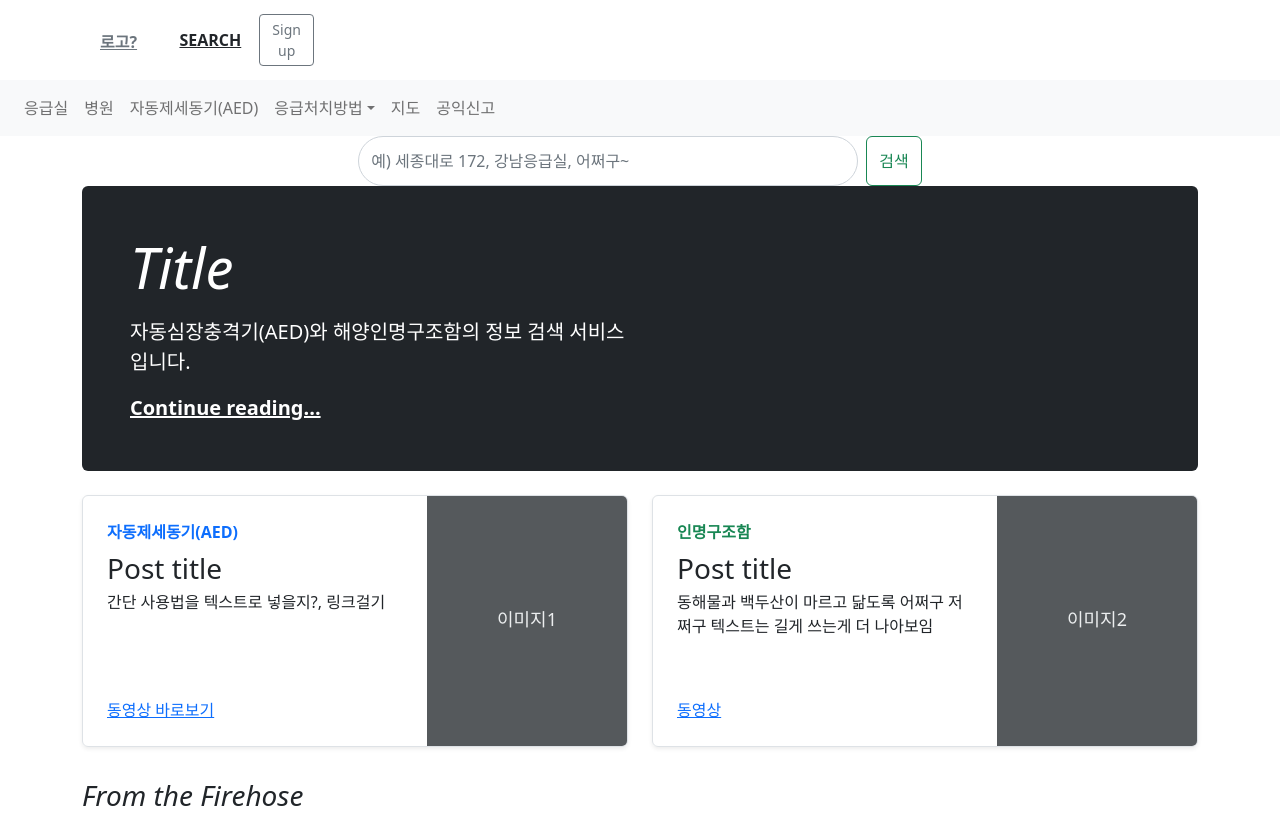
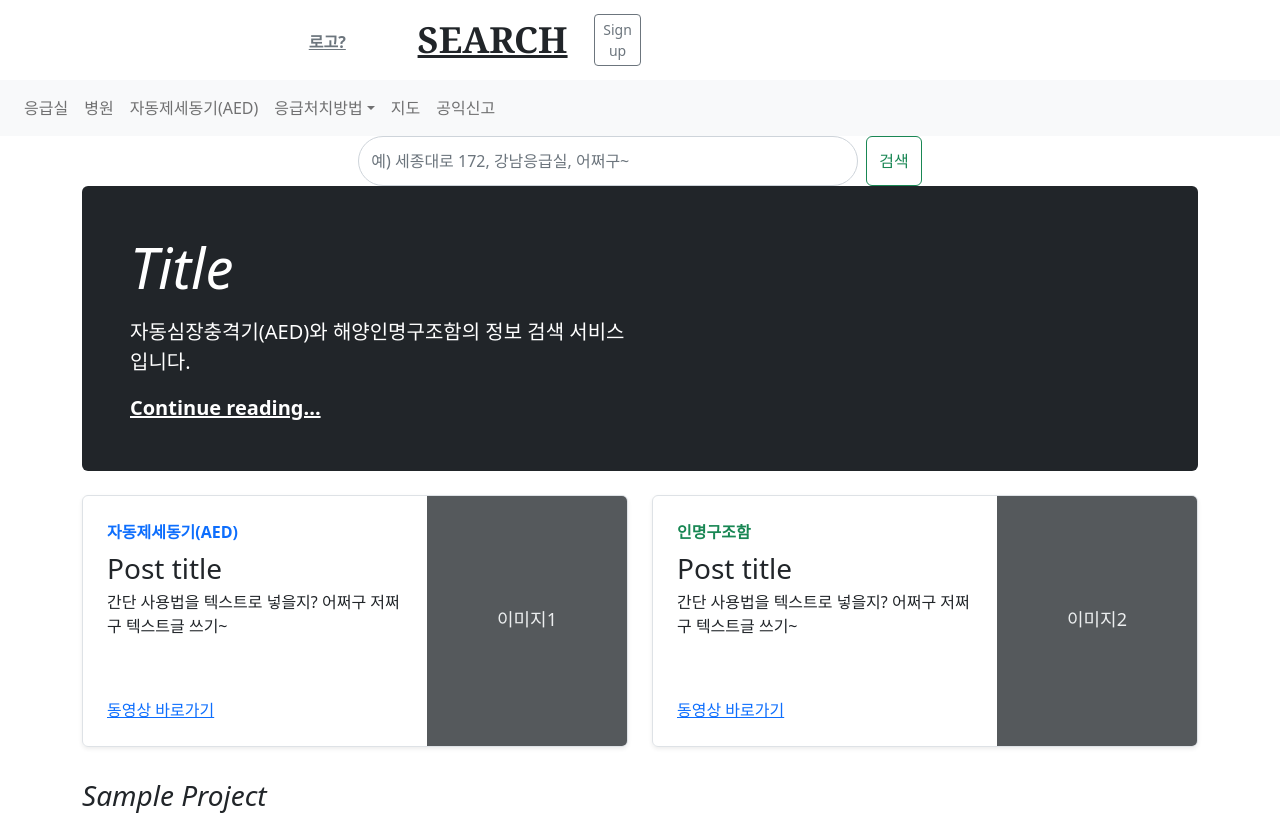
Before and after one commit to LEEJONGHEON/MapProject, a React (Create React App) app: page /Mainpage in a window 1280 px wide. Shown: the top 815 px of the page. Built offline with nearby package versions, Linux system fonts and the light colour scheme; the HTML template or start-up script is replaced by a standard one.

Commit message:
JH-first

```diff
--- a/src/App.css
+++ b/src/App.css
@@ -88,7 +88,39 @@ body #map {
   width: 100%;
 }
 
+.blog-header-logo {
+  font-family: "Playfair Display", Georgia, "Times New Roman", serif/*rtl:Amiri, Georgia, "Times New Roman", serif;; */;
+  font-size: 2.25rem;
+}
 
+.maincontainer, .container-md, .container-sm {
+  max-width: 720px;
+}
+
+
+.maincontainer, .container-fluid, .container-lg, .container-md, .container-sm, .container-xl, .container-xxl {
+  --bs-gutter-x: 1.5rem;
+  --bs-gutter-y: 0;
+  width: 100%;
+  padding-right: calc(var(--bs-gutter-x) * .5);
+  padding-left: calc(var(--bs-gutter-x) * .5);
+  margin-right: auto;
+  margin-left: auto;
+}
+
+.maincontainer {
+  justify-content: space-evenly;
+}
+
+.me-auto {
+  display: flex;
+  justify-content: center;
+}
+
+.btn-sm {
+
+  margin-left: 80%;;
+}
 
 div .d-flex{
   justify-content: center;
@@ -223,6 +255,7 @@ margin-right: 30px;
  .maincontainer {
   display: flex;
   margin-left: 100px;
+  justify-items: center;
  }
 
 
--- a/src/App.js
+++ b/src/App.js
@@ -568,7 +568,7 @@ function App() {
     return (
         <div>
             <Header />
-        <div>
+
             <Navigation/>
             <BrowserRouter>
                 <Routes>
@@ -581,7 +581,7 @@ function App() {
                     <Route path="/Board" element={<Board />} />
                 </Routes>
             </BrowserRouter>
-        </div>
+
 
         <Footer />
         </div>
--- a/src/Component/Footer.js
+++ b/src/Component/Footer.js
@@ -5,7 +5,7 @@ const Footer = () => {
     return(
 
      <div class="blog-footer">
-        <p>공익신고 접수는 <a href="https://getbootstrap.com/">여기</a>
+        <p>공익신고 접수는 <a href="Board">여기</a>
         를 클릭해주세요
         </p>
      </div>
--- a/src/Component/Header.js
+++ b/src/Component/Header.js
@@ -8,14 +8,14 @@ const Header = () => {
   <header class="blog-header lh-1 py-3">
     <div class="row flex-nowrap justify-content-between align-items-center">
       <div class="col-4 pt-1">
-        <a class="link-secondary" href="#">로고?</a>
+        <a class="link-secondary" href="Mainpage">로고?</a>
       </div>
       <div class="col-4 text-center">
-        <a class="blog-header-logo text-dark" href="#">SEARCH</a>
+        <a class="blog-header-logo text-dark" href="Mainpage">SEARCH</a>
       </div>
 
       <div class="col-4 dd-flex justify-content-end align-items-center">
-        <a class="btn btn-sm btn-outline-secondary" href="#">Sign up</a>
+        <a class="btn btn-sm btn-outline-secondary" href="Login">Sign up</a>
       </div>
     </div>
   </header>
--- a/src/Component/MainPage.js
+++ b/src/Component/MainPage.js
@@ -77,8 +77,8 @@ const MainPage = () => {
                 <strong class="d-inline-block mb-2 text-primary">자동제세동기(AED)</strong>
                 <h3 class="mb-0">Post title</h3>
                 <div class="mb-1 text-muted">      </div>
-                <p class="card-text mb-auto">간단 사용법을 텍스트로 넣을지?, 링크걸기</p>
-                <a href="#" class="stretched-link">동영상 바로보기</a>
+                <p class="card-text mb-auto">간단 사용법을 텍스트로 넣을지?  어쩌구 저쩌구 텍스트글 쓰기~</p>
+                <a href="#" class="stretched-link">동영상 바로가기</a>
               </div>
               <div class="col-auto d-none d-lg-block">
                 <svg class="bd-placeholder-img" width="200" height="250"
@@ -93,8 +93,8 @@ const MainPage = () => {
                 <strong class="d-inline-block mb-2 text-success">인명구조함</strong>
                 <h3 class="mb-0">Post title</h3>
                 <div class="mb-1 text-muted">      </div>
-                <p class="mb-auto">동해물과 백두산이 마르고 닮도록 어쩌구 저쩌구 텍스트는 길게 쓰는게 더 나아보임</p>
-                <a href="#" class="stretched-link">동영상</a>
+                <p class="mb-auto">간단 사용법을 텍스트로 넣을지?  어쩌구 저쩌구 텍스트글 쓰기~</p>
+                <a href="#" class="stretched-link">동영상 바로가기</a>
               </div>
               <div class="col-auto d-none d-lg-block">
                 <svg class="bd-placeholder-img" width="200" height="250" xmlns="http://www.w3.org/2000/svg" role="img" aria-label="Placeholder: Thumbnail" preserveAspectRatio="xMidYMid slice" focusable="false"><title>Placeholder</title><rect width="100%" height="100%" fill="#55595c"/><text x="50%" y="50%" fill="#eceeef" dy=".3em">이미지2</text></svg>
@@ -107,7 +107,7 @@ const MainPage = () => {
         <div class="row g-5">
           <div class="col-md-8">
             <h3 class="pb-4 mb-4 fst-italic border-bottom">
-              From the Firehose
+              Sample Project
             </h3>
 
             <article class="blog-post">
--- a/src/Component/Navigation.js
+++ b/src/Component/Navigation.js
@@ -19,7 +19,7 @@ const Navigation = () => {
             <Nav.Link href="Aed">자동제세동기(AED)</Nav.Link>
 
 
-            {/* 각각 영상 및 사용설명 주소 따로 */}
+            {/* 각각 영상 및 사용설명 주소 따로 작성하기 */}
             <NavDropdown title="응급처치방법" >
               <NavDropdown.Item href="Rescue">자동제세동기(AED)</NavDropdown.Item>
               <NavDropdown.Item href="Rescue">인명구조함</NavDropdown.Item>
--- a/src/Component/Rescue.js
+++ b/src/Component/Rescue.js
@@ -1,6 +1,7 @@
 const Rescue = () => {
     return (
         <p>응급처지 방법 소개 페이지</p>
+        // 간단한 사진자료 & 영상첨부
     );
 }
 
--- /dev/null
+++ b/src/config/api-config.js
@@ -0,0 +1,6 @@
+export const APIKEY = 'fe633759a7fe6b9929127b001f60d5fb';
+export const kakaoAPI = () => (
+    <script type="text/javascript" src="//dapi.kakao.com/v2/maps/sdk.js?appkey=fe633759a7fe6b9929127b001f60d5fb&libraries=services,clusterer,drawing">
+
+    </script>
+);
--- a/src/index.js
+++ b/src/index.js
@@ -8,12 +8,10 @@ import 'bootstrap/dist/css/bootstrap.min.css';;
 
 const root = ReactDOM.createRoot(document.getElementById('root'));
 root.render(
-  <>
-
   <React.StrictMode>
     <App />
   </React.StrictMode>
-  </>
+
 );
 
 // If you want to start measuring performance in your app, pass a function
--- /dev/null
+++ b/src/store/ExcelStore.js
@@ -0,0 +1,3 @@
+class ExcelStore {
+
+}
--- /dev/null
+++ b/src/store/XmlStore.js
@@ -0,0 +1,3 @@
+class XmlStore {
+
+}
```
Also changed, not shown: public/logo192.png (deleted), public/logo512.png (deleted).
